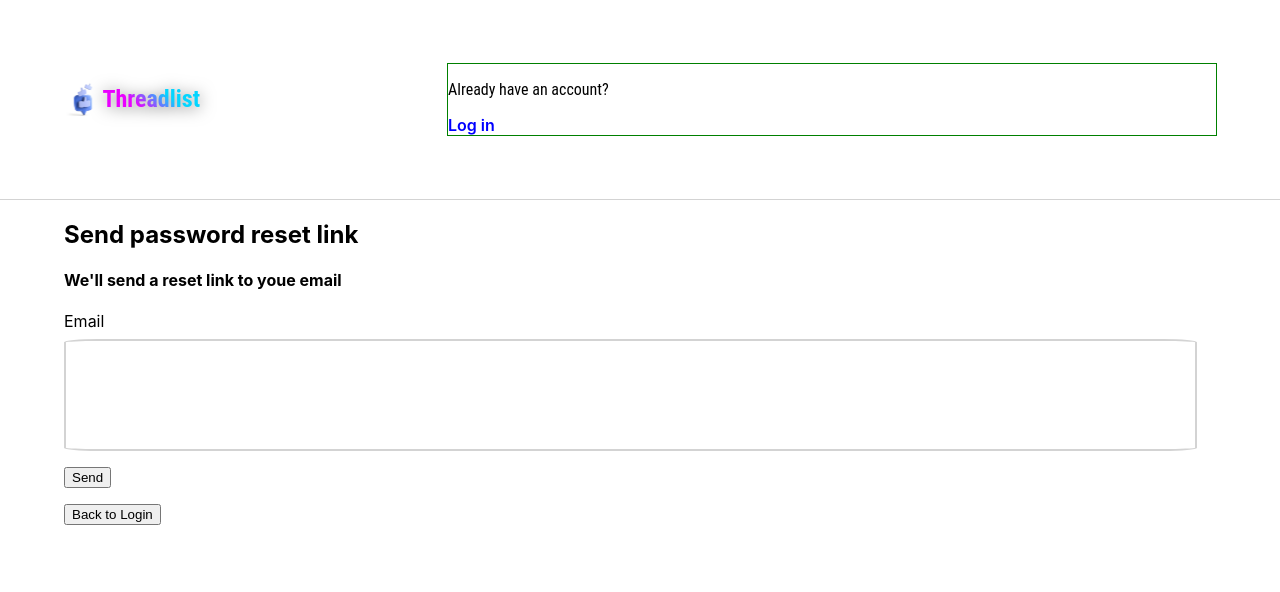
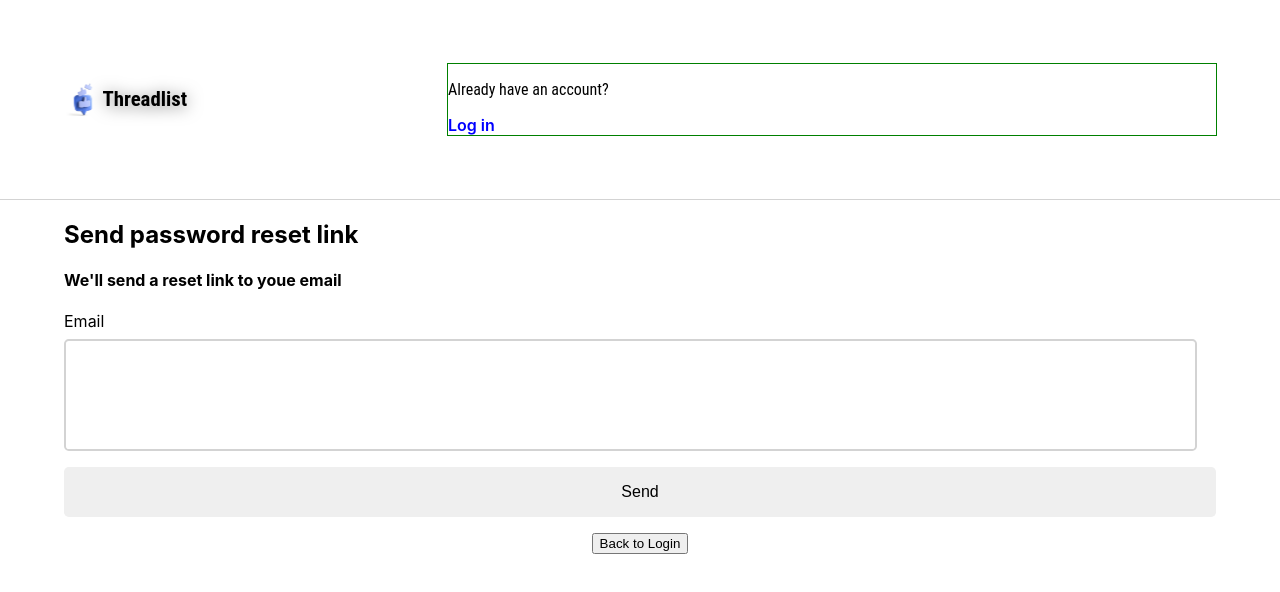
Before and after one commit to jonahunuafe/user-authentication, a React (Create React App) app: page /login/passwordreset in a window 1280 px wide. Shown: the top 592 px of the page. Built offline with nearby package versions, Linux system fonts and the light colour scheme.

Commit message:
added Button module.css file

```diff
--- a/src/components/Button.js
+++ b/src/components/Button.js
@@ -1,6 +1,8 @@
+import classes from "./Button.module.css"
+
 function Button({ children, ...props }) {
     return (
-        <button {...props}>{children}</button>
+        <button {...props} className={classes.button}>{children}</button>
     );
 }
 
--- /dev/null
+++ b/src/components/Button.module.css
@@ -0,0 +1,8 @@
+.button {
+    padding: 1rem;
+    width: 100%;
+    outline: none;
+    border: transparent;
+    font-size: 1rem;
+    border-radius: 0.3rem;
+}
--- a/src/components/Input.module.css
+++ b/src/components/Input.module.css
@@ -3,7 +3,7 @@ input {
     padding: 4%;
     border: 2px solid lightgray;
     outline: none;
-    border-radius: 3%;
+    border-radius: 0.3rem;
     width: 90%;
     margin-top: 0.5rem;
     margin-bottom: 1rem;
--- a/src/components/MainNavigation.module.css
+++ b/src/components/MainNavigation.module.css
@@ -15,10 +15,7 @@ header {
 .thread {
     margin: 0;
     font-family: "Roboto Condensed", sans-serif;
-    font-size: 1.5rem;
-    background: linear-gradient(40deg, #ea00ff, #ea00ff, #03d5ff, #03d5ff);
-    -webkit-background-clip: text;
-    -webkit-text-fill-color: transparent;
+    font-size: 1.3rem;
     filter: drop-shadow(0 2px 8px rgba(0, 0, 0, 0.5));
 }
 
--- a/src/index.css
+++ b/src/index.css
@@ -11,3 +11,7 @@ body {
   margin: auto;
   width: 90%;
 }
+
+p {
+  text-align: center;
+}
```
